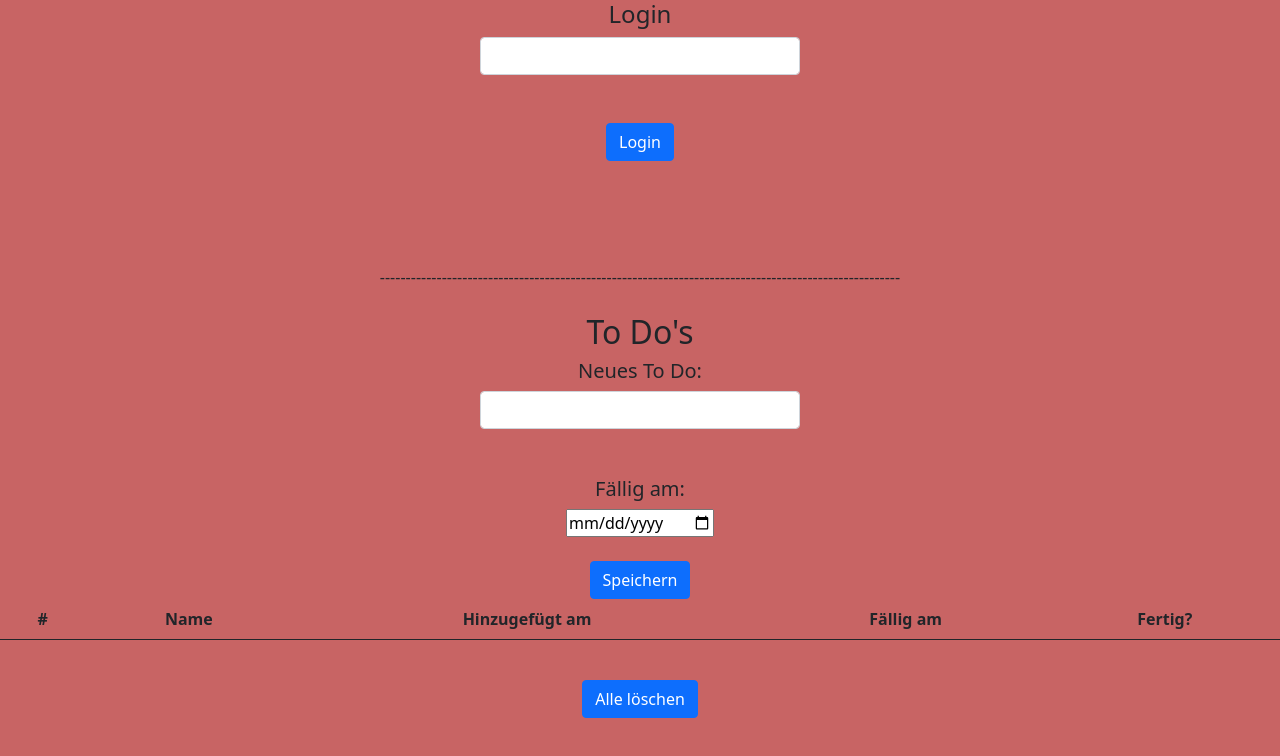
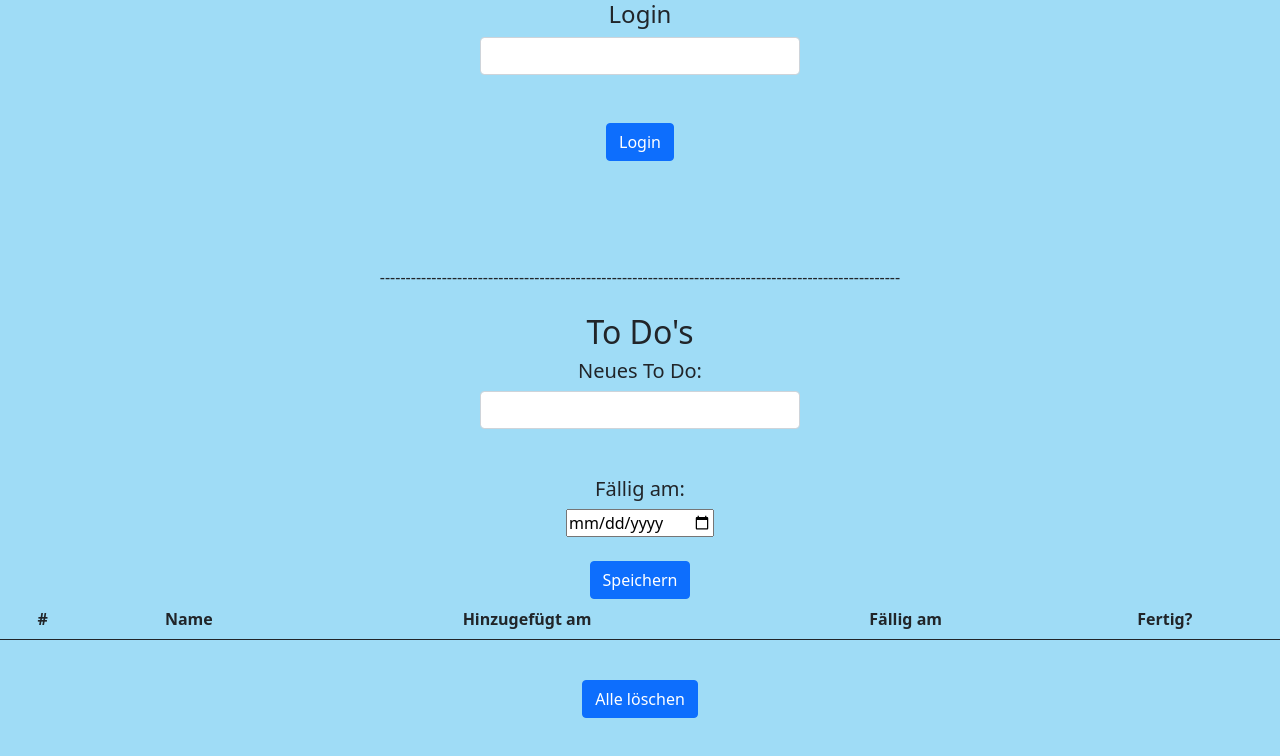
Before and after one commit to tamer545/firebase-axa, a React (Create React App) app: page / in a window 1280 px wide. Shown: the top 756 px of the page. Built offline with nearby package versions, Linux system fonts and the light colour scheme.

Commit message:
todoliste

```diff
--- a/src/App.css
+++ b/src/App.css
@@ -6,7 +6,7 @@ html{
 
 }
 body{
-  background: rgb(200, 100, 100);
+  background: rgb(159, 220, 246);
 
 }
 
--- a/src/project/ToDoListeFix.js
+++ b/src/project/ToDoListeFix.js
@@ -146,6 +146,8 @@ export default function ToDoListe() {
     }
 
     function loginButtonPressed() {
+        let newArray = []
+        setToDos(newArray)
         setShowSpinner(true)
         readToDos()
     }
```
